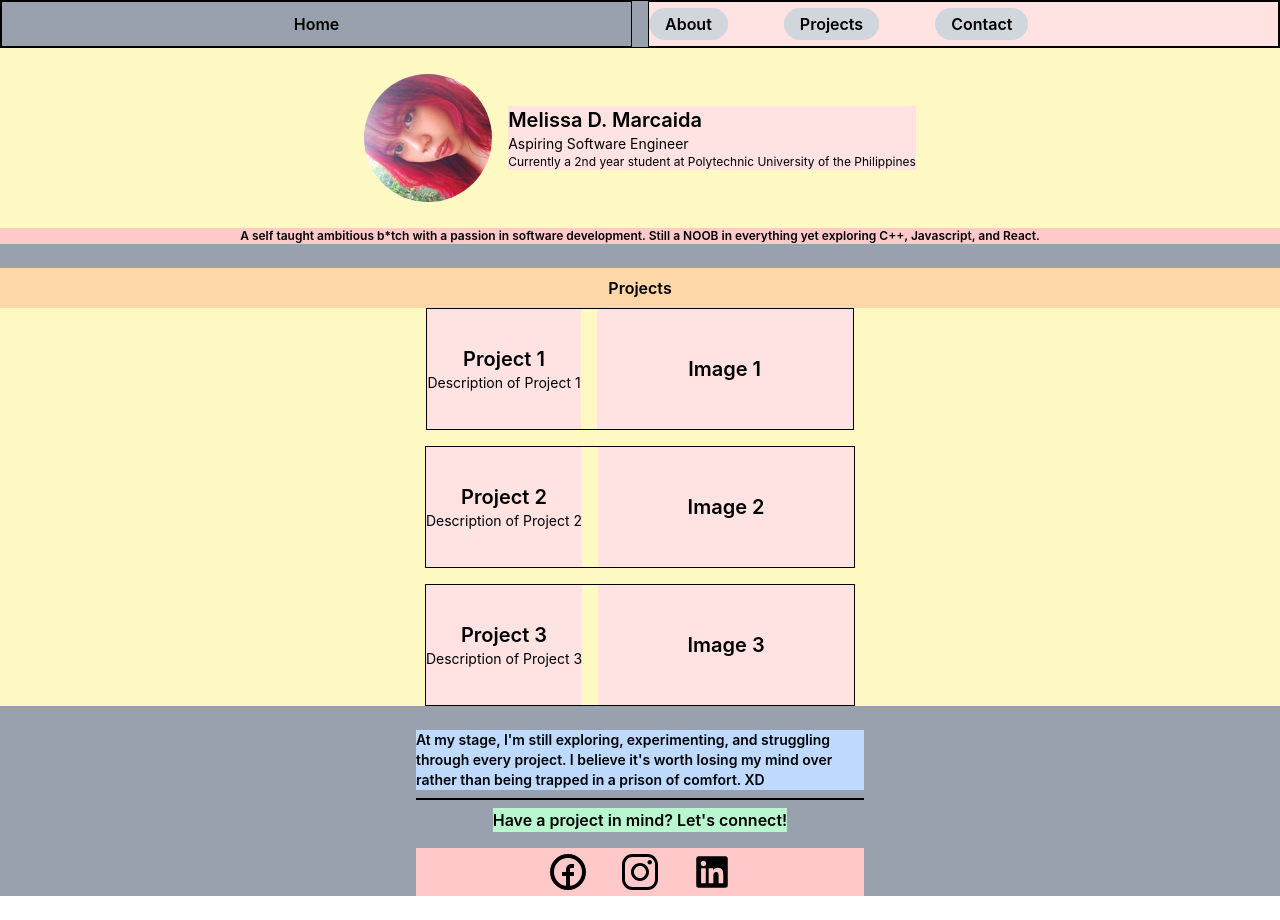
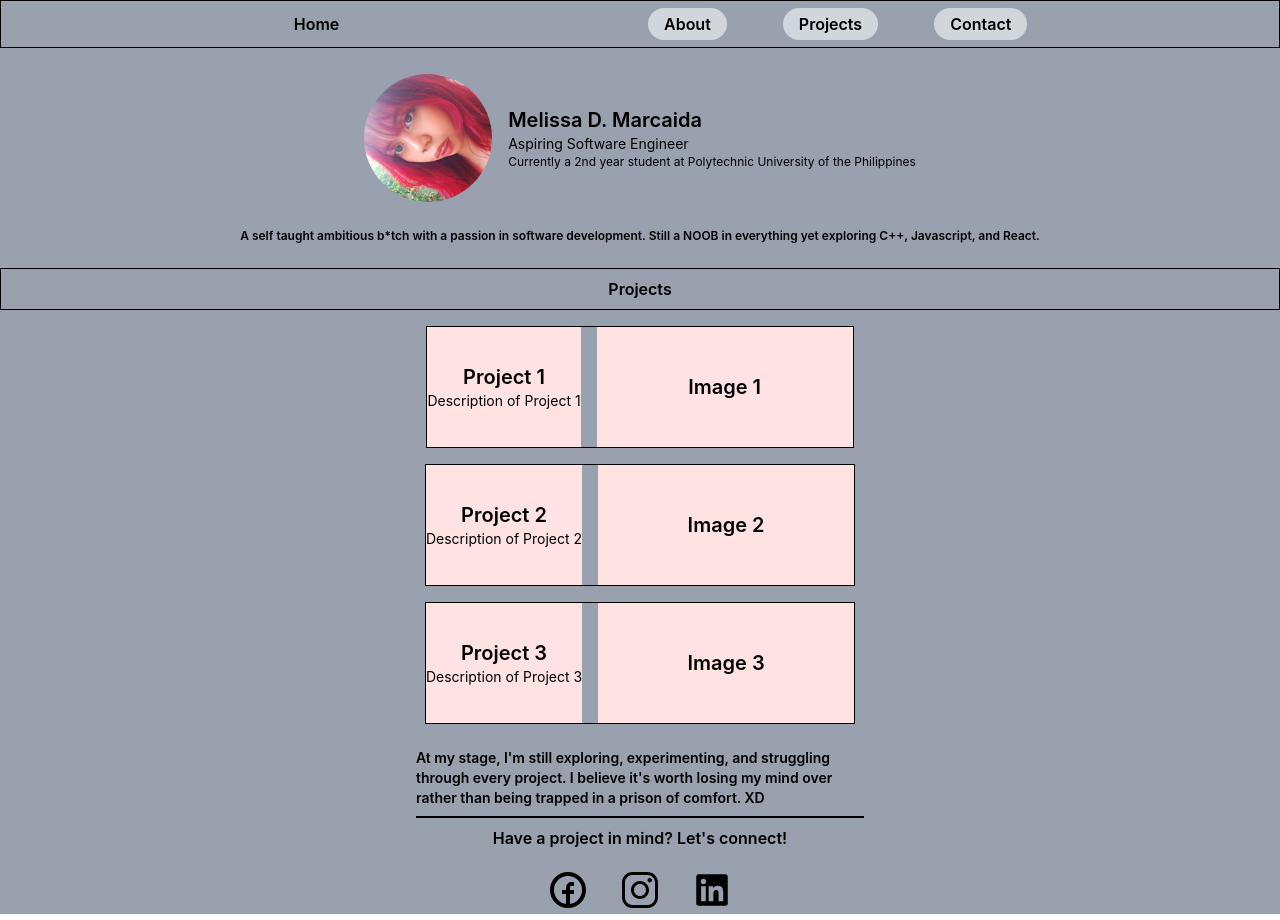
Before and after one commit to melrcai/starter-portfolio, a React (Vite) app: page / in a window 1280 px wide. Built offline with nearby package versions, Linux system fonts and the light colour scheme.

Commit message:
remove background

```diff
--- a/src/App.jsx
+++ b/src/App.jsx
@@ -14,11 +14,11 @@ function App() {
 
       <div className="border grid grid-cols-2 gap-4 h-12 text-l font-semibold">
 
-        <div className="flex justify-center border items-center">
+        <div className="flex justify-center items-center">
           <button className="rounded-full h-8 w-50 hover:bg-gray-300">Home</button>
         </div>
 
-        <div className="border bg-red-100 flex items-center gap-4 sm:gap-14">
+        <div className="flex items-center gap-4 sm:gap-14">
           <NavButton>About</NavButton>
           <NavButton>Projects</NavButton>
           <NavButton>Contact</NavButton>
@@ -27,11 +27,11 @@ function App() {
       </div>
 
 
-      <div className="flex mx-auto  justify-center items-center bg-yellow-100 h-45 flex-row items-center justify-center gap-4">
+      <div className="flex mx-auto  justify-center items-center h-45 flex-row items-center justify-center gap-4">
         <div className="md:shrink-0">
           <img className="object-cover block h-32 min-w-[8rem] w-32 rounded-full " src={mel} alt="MM" />
         </div>
-        <div className="bg-red-100 justify-center items-center ">
+        <div className=" justify-center items-center ">
           <p className="text-xl font-semibold">Melissa D. Marcaida</p>
           <p className="text-sm">Aspiring Software Engineer</p>
           <p className="text-xs">Currently a 2nd year student at Polytechnic University of the Philippines</p>
@@ -39,14 +39,14 @@ function App() {
       </div>
 
 
-        <div className="mx-auto text-center bg-red-200 text-l font-semibold flex justify-center items-center">
+        <div className="mx-auto text-center text-l font-semibold flex justify-center items-center">
           <p className="text-xs ">A self taught ambitious b*tch with a passion in software development. Still a NOOB in everything yet exploring C++, Javascript, and React.</p>
         </div>
 
         <div>
-          <p className="bg-orange-200 mx-auto text-center font-semibold p-2 mt-6">Projects</p>
+          <p className="border mx-auto text-center font-semibold p-2 mt-6">Projects</p>
 
-          <div className="flex mx-auto justify-center items-center bg-yellow-100 flex-col items-center justify-center gap-4">
+          <div className="flex mx-auto justify-center items-center flex-col items-center justify-center gap-4 mt-4">
 
             <Project description="Description of Project 1" image="Image 1">Project 1</Project>
             <Project description="Description of Project 2" image="Image 2">Project 2</Project>
@@ -56,7 +56,7 @@ function App() {
         </div>
 
         <div className="mx-auto text-center sm:text-left text-l max-w-md font-semibold flex justify-center items-center mt-6">
-          <p className="bg-blue-200 text-sm">At my stage, I'm still exploring, experimenting,
+          <p className="text-sm">At my stage, I'm still exploring, experimenting,
             and struggling through every project. I believe it's worth losing my mind over rather
             than being trapped in a prison of comfort. XD
           </p>
@@ -65,10 +65,10 @@ function App() {
         <hr className="mx-auto max-w-md mt-2 border-1 border-black" />
 
         <div className="mx-auto text-center justify-center items-center max-w-md flex justify-center items-center mt-2">
-          <p className="bg-green-200 text-l font-semibold mx-auto">Have a project in mind? Let's connect!</p>
+          <p className=" text-l font-semibold mx-auto">Have a project in mind? Let's connect!</p>
         </div>
 
-        <div className="mx-auto max-w-md bg-red-200 flex justify-center items-center flex-row gap-6 items-center mt-4">
+        <div className="mx-auto max-w-md flex justify-center items-center flex-row gap-6 items-center mt-4">
           <div className="w-12 h-12 rounded-full flex justify-center items-center ">
             <TiSocialFacebookCircular className="text-6xl" />
           </div>
--- a/src/components/NavButton.jsx
+++ b/src/components/NavButton.jsx
@@ -1,7 +1,7 @@
 function NavButton({ children }) {
   return (
     <>
-      <div className="flex justify-center items-center rounded-full h-8 px-4 shrink min-w-0 whitespace-nowrap bg-gray-300 hover:bg-gray-400">
+      <div className="flex justify-center items-center rounded-full h-8 px-4 shrink min-w-0 whitespace-nowrap bg-gray-300 hover:bg-gray-500">
         {children}
       </div>
     </>
```
